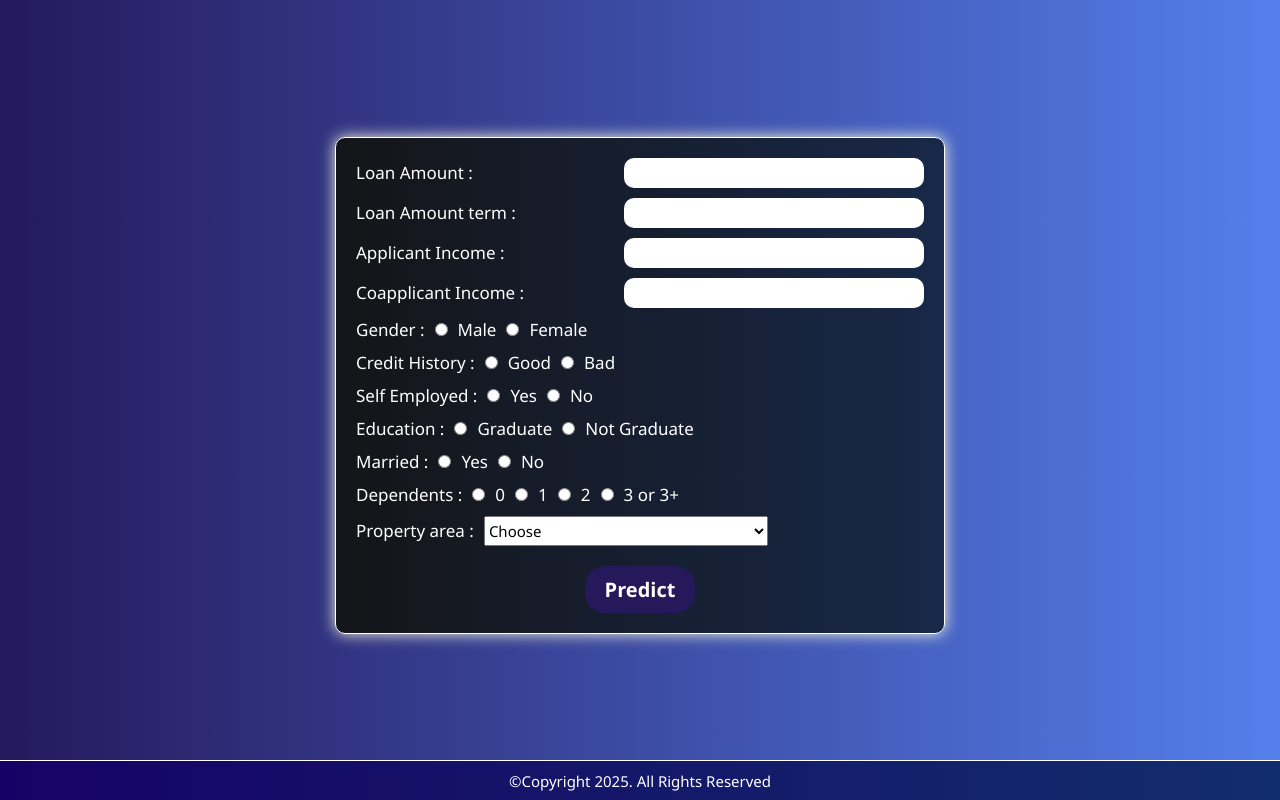
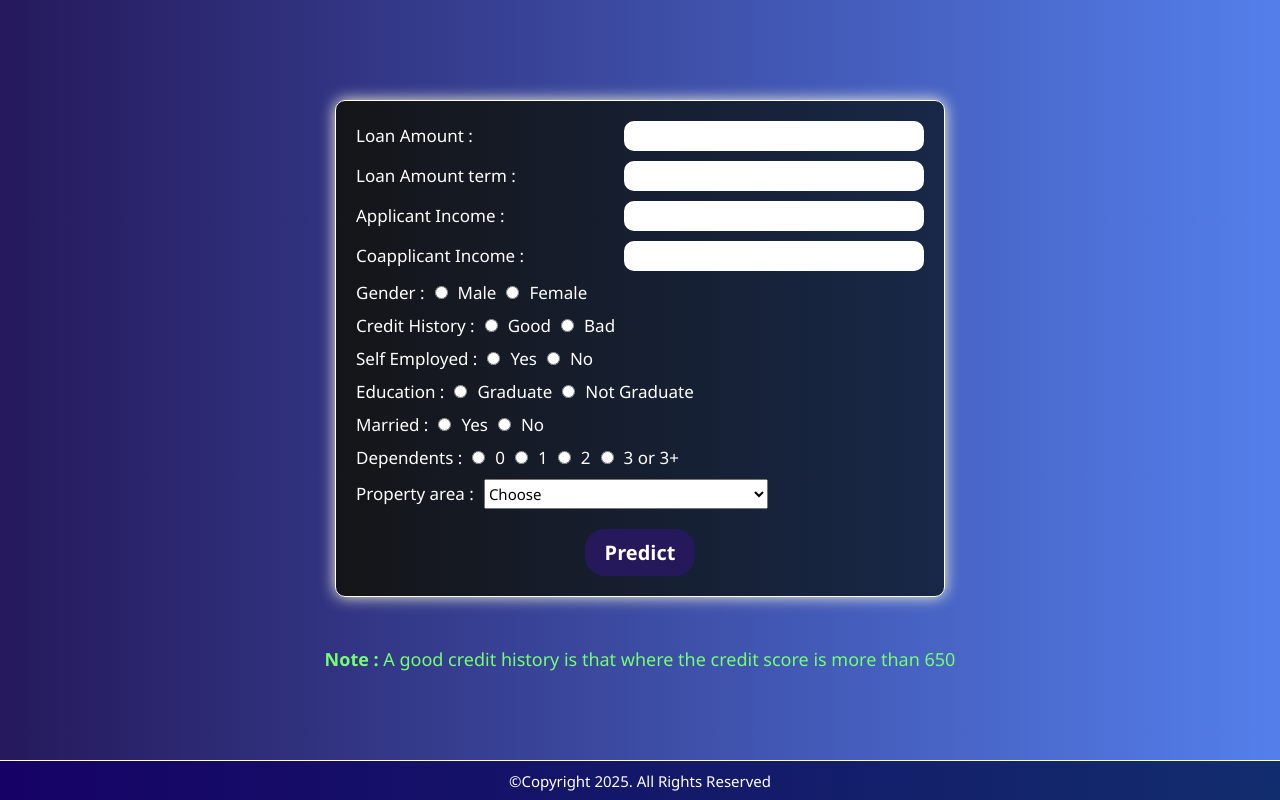
Before and after one commit to pranabdwibedi/Loan-Prediction-System, a plain HTML site: page WebApp/index.html in a window 1280 px wide. Shown: the part 795-1595 px from the top of the page. Drawn offline with Linux system fonts and the light colour scheme.

Commit message:
Final commit

```diff
--- a/WebApp/index.html
+++ b/WebApp/index.html
@@ -118,6 +118,7 @@
                 <p id="result"></p>
                 <input type="submit" value="Predict">
             </form>
+            <p><b>Note :</b> A good credit history is that where the credit score is more than 650</p>
         </div>
     </main>
     <footer>
--- a/WebApp/style.css
+++ b/WebApp/style.css
@@ -106,7 +106,7 @@ main>div {
 }
 
 .formContainer {
-    height: 100vh;
+    min-height: 100vh;
     width: 100vw;
     display: flex;
     justify-content: center;
@@ -177,6 +177,10 @@ main>div {
     font-weight: 700;
     align-self: center;
 }
+.formContainer>p{
+    font-size: 18px;
+    color: rgb(114, 255, 114);
+}
 
 
 
```
